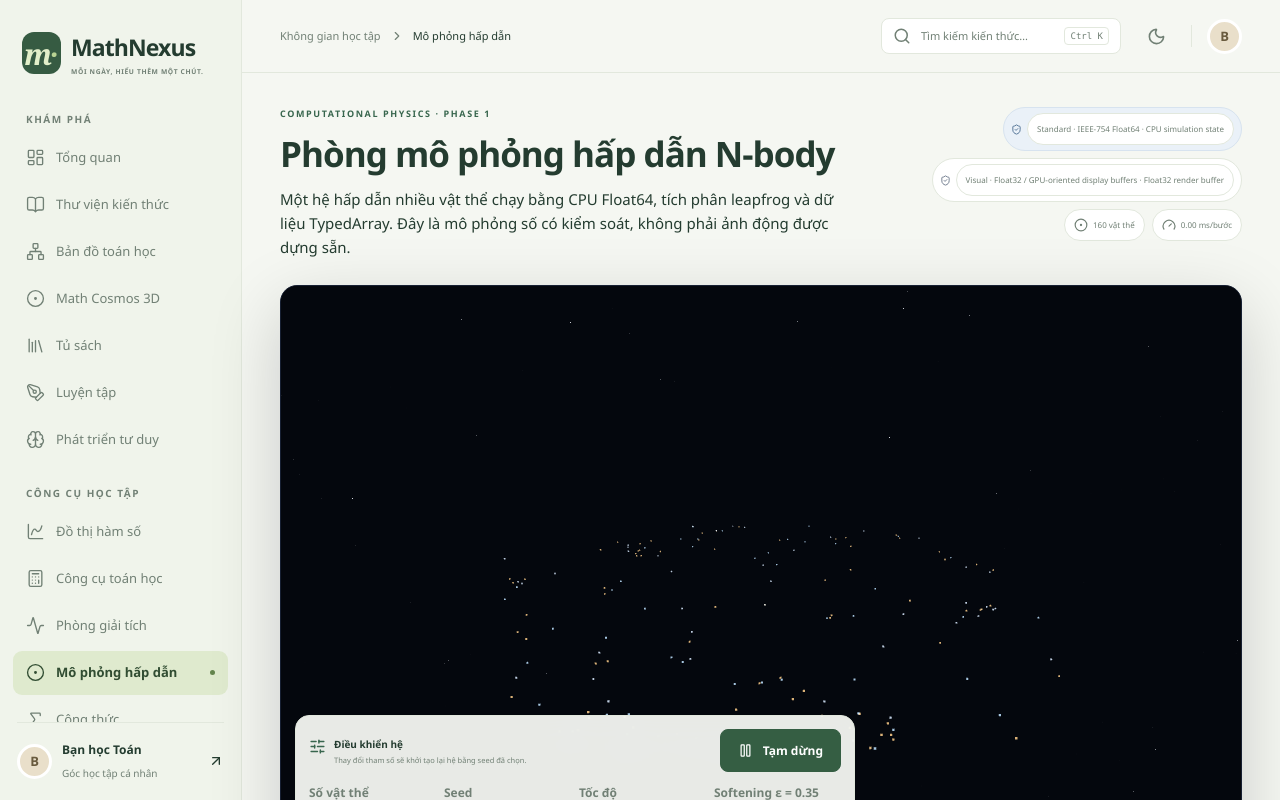
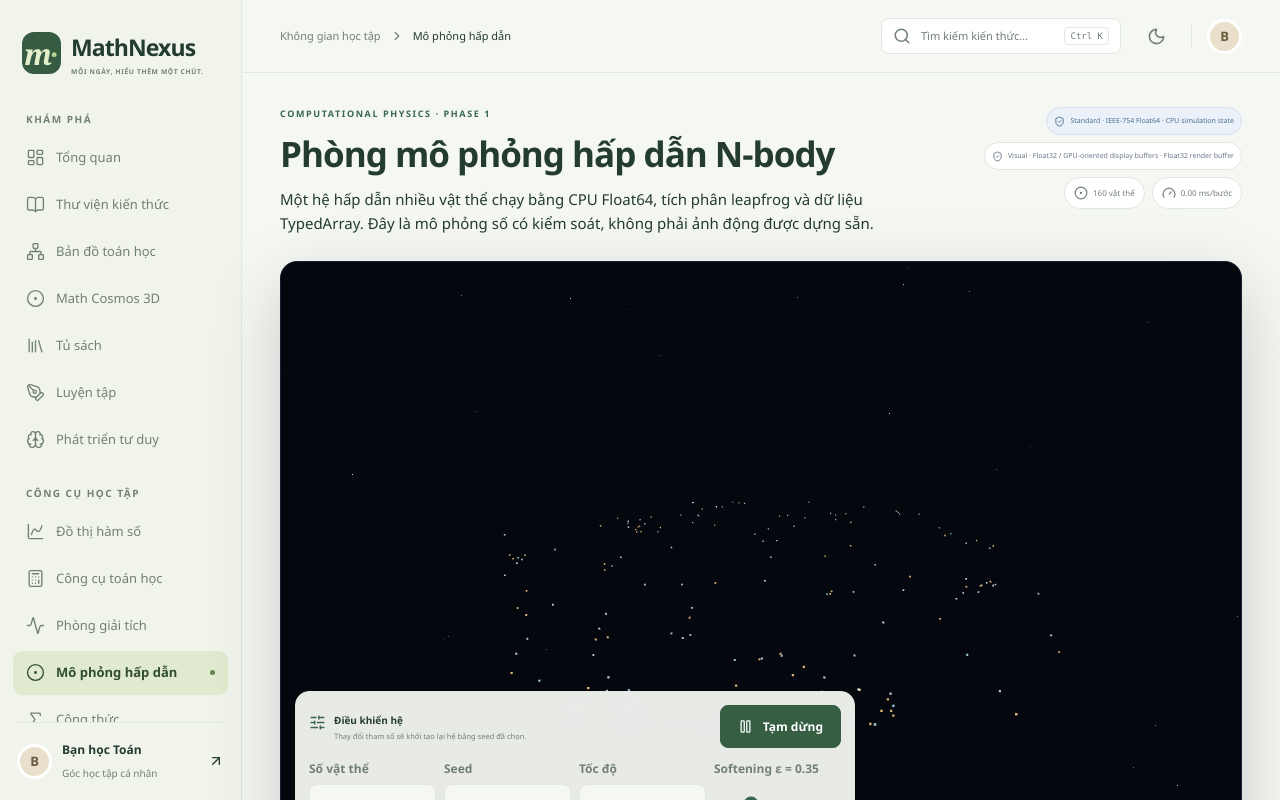
Before and after one commit to koko999-tien/mathnexus, a React (Vite) app: page /simulations/gravity in a window 1280 px wide. Shown: the top 800 px of the page. Built offline with nearby package versions, Linux system fonts and the light colour scheme.

Commit message:
Prevent nested precision badges from inheriting runtime pill styles

```diff
--- a/src/index.css
+++ b/src/index.css
@@ -858,7 +858,7 @@ svg { flex-shrink: 0; }
 .cosmos-page-head h1 { margin:4px 0 8px; font-size:clamp(28px,4vw,48px); letter-spacing:-1.4px; }
 .cosmos-page-head p { max-width:760px; margin:0; color:var(--color-muted); font-size:12px; line-height:1.65; }
 .cosmos-runtime-badges { display:flex; flex-wrap:wrap; justify-content:flex-end; gap:7px; max-width:410px; }
-.cosmos-runtime-badges span { display:inline-flex; align-items:center; gap:5px; padding:7px 9px; border:1px solid var(--color-line); border-radius:999px; background:var(--color-panel); color:var(--color-muted); font-size:8px; white-space:nowrap; }
+.cosmos-runtime-badges > span { display:inline-flex; align-items:center; gap:5px; padding:7px 9px; border:1px solid var(--color-line); border-radius:999px; background:var(--color-panel); color:var(--color-muted); font-size:8px; white-space:nowrap; }
 
 .cosmos-stage { position:relative; min-height:680px; overflow:hidden; border:1px solid #172033; border-radius:18px; background:#05070d; box-shadow:0 24px 80px rgba(3,7,18,.18); }
 .math-cosmos-canvas { position:absolute; inset:0; }
@@ -924,7 +924,7 @@ svg { flex-shrink: 0; }
 .gravity-heading { display:flex; align-items:flex-start; justify-content:space-between; gap:18px; }
 .gravity-heading > div:first-child { min-width:0; }
 .gravity-runtime { display:flex; flex-wrap:wrap; justify-content:flex-end; gap:7px; max-width:430px; }
-.gravity-runtime span { display:inline-flex; align-items:center; gap:5px; min-height:32px; padding:6px 9px; border:1px solid var(--color-line); border-radius:999px; background:var(--color-panel); color:var(--color-muted); font-size:8px; white-space:nowrap; }
+.gravity-runtime > span { display:inline-flex; align-items:center; gap:5px; min-height:32px; padding:6px 9px; border:1px solid var(--color-line); border-radius:999px; background:var(--color-panel); color:var(--color-muted); font-size:8px; white-space:nowrap; }
 
 .gravity-stage { position:relative; min-height:640px; overflow:hidden; border:1px solid #172033; border-radius:17px; background:#04070d; box-shadow:0 22px 70px rgba(3,7,18,.18); }
 .nbody-canvas { position:absolute; inset:0; }
```
